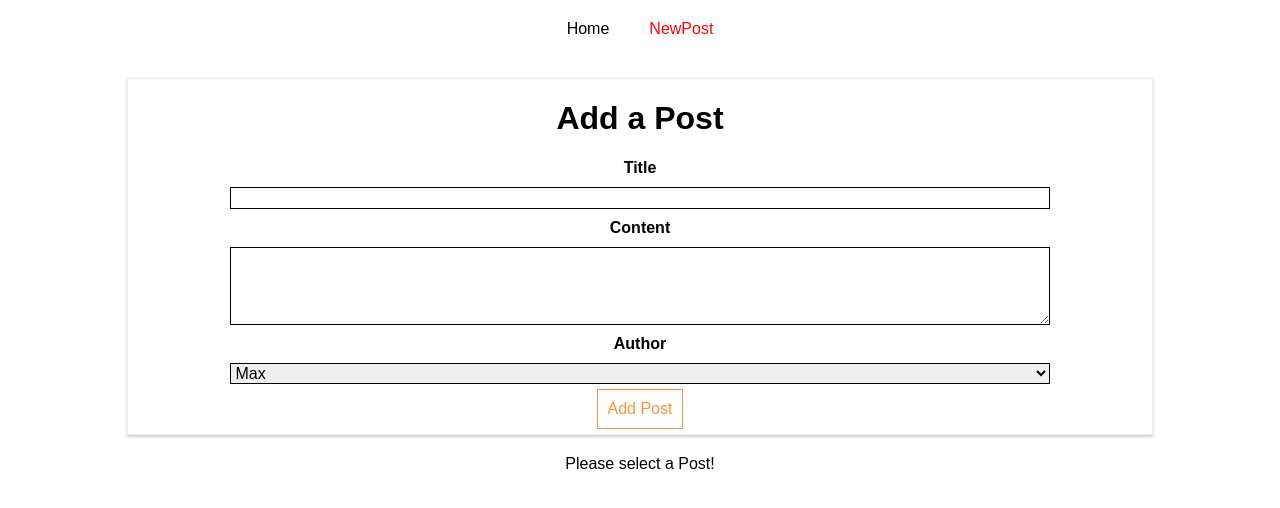
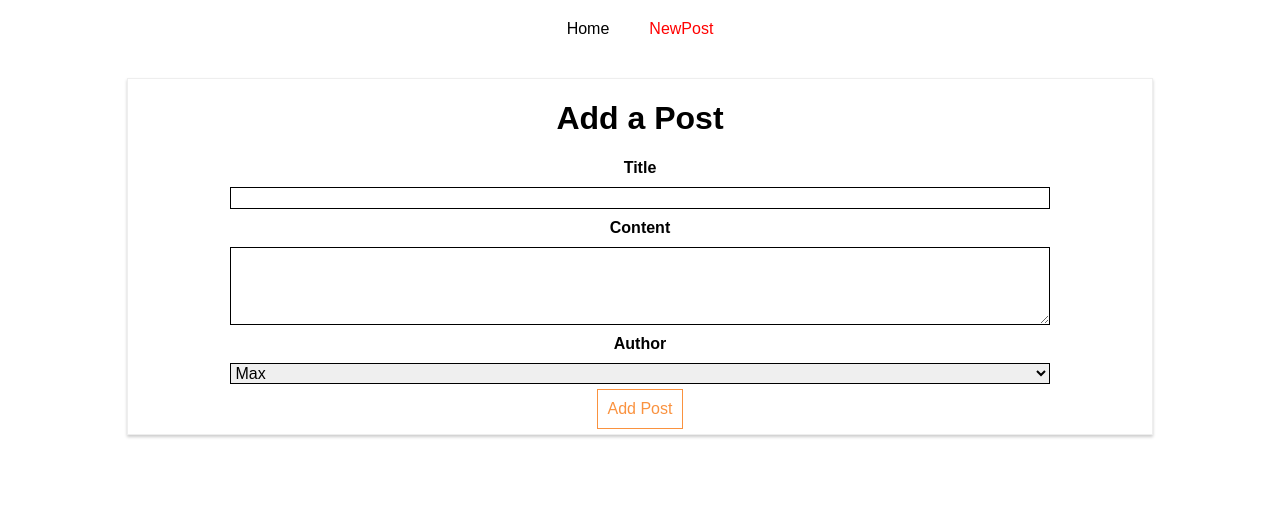
Before and after one commit to imranjeetsingh/Http-Ajax-in-react, a React (Create React App) app: page /new-post in a window 1280 px wide. Shown: the top 508 px of the page. Built offline with nearby package versions, Linux system fonts and the light colour scheme.

Commit message:
added Switch method to avoid conflict

```diff
--- a/src/containers/Blog/Blog.js
+++ b/src/containers/Blog/Blog.js
@@ -1,5 +1,5 @@
 import React, { Component } from 'react';
-import {Route, NavLink} from 'react-router-dom';
+import {Route, NavLink, Switch} from 'react-router-dom';
 
 import Posts from './Posts/Posts';
 import NewPosts from './NewPost/NewPost';
@@ -25,9 +25,12 @@ class Blog extends Component {
                 </header>
                 {/* <Route path="/" exact render={() => <h1>Home</h1>} />
                 <Route path="/" render={() => <h1>Home2</h1>} /> */}
-                <Route path="/" exact component = {Posts} />
-                <Route path="/new-post" component = {NewPosts} />
-                <Route path="/:id" component = {FullPost} />
+                <Switch>
+                    <Route path="/" exact component = {Posts} />
+                    <Route path="/new-post" component = {NewPosts} />
+                    <Route path="/:id" exact component = {FullPost} />
+                </Switch>
+
             </div>
         );
     }
--- a/src/containers/Blog/FullPost/FullPost.js
+++ b/src/containers/Blog/FullPost/FullPost.js
@@ -9,10 +9,11 @@ class FullPost extends Component {
         loadedPost : null
     }
 
-    componentDidUpdate() {
-        if (this.props.id) {
+    componentDidMount() {
+        console.log(this.props)
+        if (this.props.match.params.id) {
             if (!this.state.loadedPost || (this.state.loadedPost && this.props.id !== this.state.loadedPost.id)) {
-                Axios.get('/posts/' + this.props.id)
+                Axios.get('/posts/' + this.props.match.params.id)
                     .then(response => {
                         this.setState({ loadedPost: response.data })
                     })
@@ -24,13 +25,13 @@ class FullPost extends Component {
     postDeleteHandler = () =>{
         Axios.delete('/posts/' + this.props.id)
         .then(response => {
-            console.log(response);
+            // console.log(response);
         })
     }
 
     render () {
-        console.log(this.props.id)
-        let post = <p style={{textAlign:'center'}}>Please select a Post!</p>;
+        // console.log(this.props.id)
+        let post = <p style={{textAlign:'center'}}>Loading!!!!!</p>;
         if(this.props.id){
             post = <p style={{textAlign:'center'}}>Loading!!!!</p>;
         }
```
